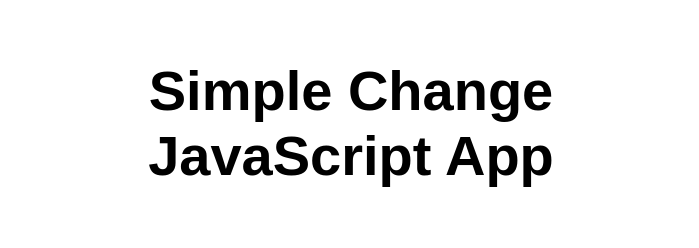
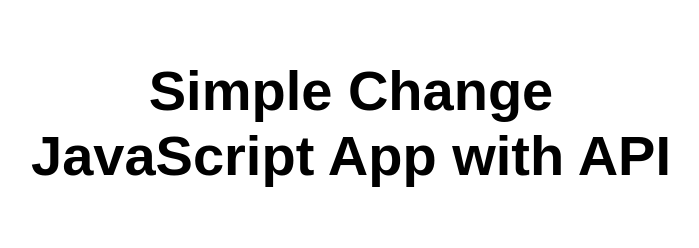
Before and after one commit to MagsOrton/static-web-app, a plain HTML site: page index.html in a window 1280 px wide. Shown: the whole page, without its empty margins (289-988 px from the left). Drawn offline with Linux system fonts and the light colour scheme.

Commit message:
text change

```diff
--- a/index.html
+++ b/index.html
@@ -10,7 +10,8 @@
 
 <body>
   <main>
-    <h1>Simple Change JavaScript App</h1>
+    <h1>Simple Change JavaScript App with API</h1>
+
   </main>
 </body>
 
```
